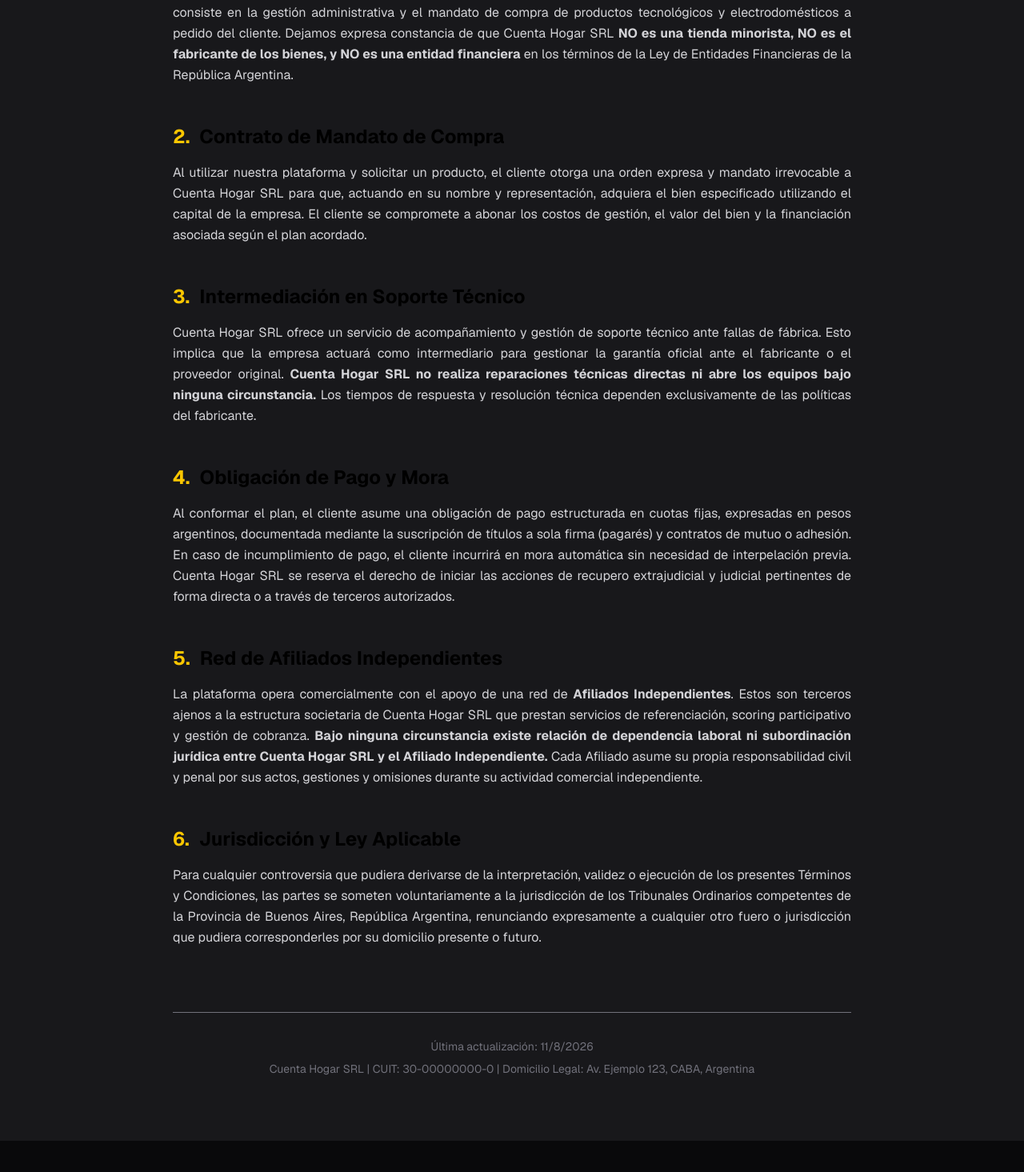
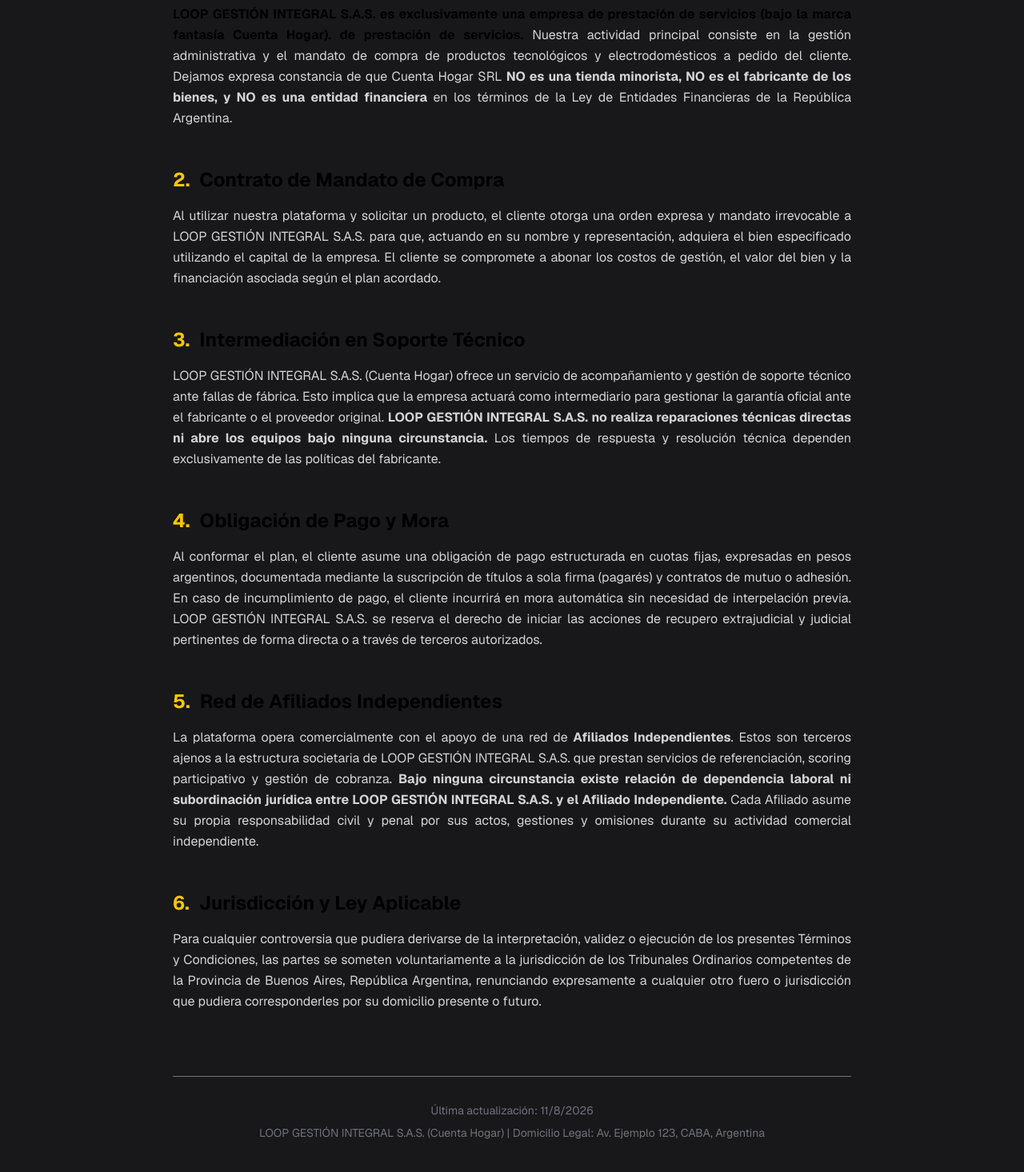
Before and after one commit to jpmosqueiramo-create/electro-en-cuotas-app, a Next.js app: page /terms in a window 1280 px wide. Shown: the part 469-1934 px from the top of the page at 80% size. Before the commit the page ends 1895 px from the top, so only its background shows below. Built offline with nearby package versions, Linux system fonts and the light colour scheme; no server answers.

Commit message:
feat: replace legal entity name with LOOP GESTIÓN INTEGRAL S.A.S. and remove placeholder CUIT

```diff
--- a/src/app/layout.tsx
+++ b/src/app/layout.tsx
@@ -14,7 +14,7 @@
 });
 
 export const metadata: Metadata = {
-  title: "Cuenta Hogar SRL | Servicios de Gestión y Financiación",
+  title: "Cuenta Hogar | LOOP GESTIÓN INTEGRAL S.A.S.",
   description: "Lo que te haga falta, te lo llevamos y financiamos.",
 };
 
--- a/src/app/privacy/page.tsx
+++ b/src/app/privacy/page.tsx
@@ -36,7 +36,7 @@
               <span className="text-yellow-400">1.</span> Marco Legal
             </h2>
             <p className="leading-relaxed">
-              Cuenta Hogar SRL respeta tu derecho a la privacidad. La presente política se encuentra regulada por la legislación vigente de la República Argentina, en especial la Ley de Protección de Datos Personales N° 25.326 y sus disposiciones complementarias.
+              LOOP GESTIÓN INTEGRAL S.A.S. (comercialmente Cuenta Hogar) respeta tu derecho a la privacidad. La presente política se encuentra regulada por la legislación vigente de la República Argentina, en especial la Ley de Protección de Datos Personales N° 25.326 y sus disposiciones complementarias.
             </p>
           </section>
 
@@ -83,7 +83,7 @@
               <span className="text-yellow-400">5.</span> Seguridad
             </h2>
             <p className="leading-relaxed">
-              Tus archivos digitales (fotos de DNI, comprobantes) y datos personales se encuentran protegidos mediante protocolos de encriptación y son almacenados en servidores seguros con acceso restringido únicamente al personal autorizado y evaluador de Cuenta Hogar SRL.
+              Tus archivos digitales (fotos de DNI, comprobantes) y datos personales se encuentran protegidos mediante protocolos de encriptación y son almacenados en servidores seguros con acceso restringido únicamente al personal autorizado y evaluador de LOOP GESTIÓN INTEGRAL S.A.S. (Cuenta Hogar).
             </p>
           </section>
 
@@ -100,7 +100,7 @@
 
         <div className="mt-20 pt-8 border-t border-zinc-850 text-center text-sm text-zinc-500">
           <p>Última actualización: {new Date().toLocaleDateString('es-AR')}</p>
-          <p className="mt-2">Cuenta Hogar SRL | CUIT: 30-00000000-0 | Domicilio Legal: Av. Ejemplo 123, CABA, Argentina</p>
+          <p className="mt-2">LOOP GESTIÓN INTEGRAL S.A.S. (Cuenta Hogar) | Domicilio Legal: Av. Ejemplo 123, CABA, Argentina</p>
         </div>
       </main>
     </div>
--- a/src/app/red-afiliados/page.tsx
+++ b/src/app/red-afiliados/page.tsx
@@ -181,15 +181,15 @@
             <div className="space-y-4 text-[11px] text-zinc-500 text-justify leading-relaxed column-count-1 md:columns-2 gap-8">
 
               <p>
-                <strong className="text-zinc-300">Naturaleza del Vínculo:</strong> La relación es estrictamente comercial y civil. Bajo ninguna circunstancia existirá relación de dependencia, subordinación jurídica, técnica ni económica entre el Afiliado y Cuenta Hogar SRL.
+                <strong className="text-zinc-300">Naturaleza del Vínculo:</strong> La relación es estrictamente comercial y civil. Bajo ninguna circunstancia existirá relación de dependencia, subordinación jurídica, técnica ni económica entre el Afiliado y LOOP GESTIÓN INTEGRAL S.A.S. (Cuenta Hogar).
               </p>
 
               <p>
-                <strong className="text-zinc-300">Derecho de Admisión y Baja:</strong> Cuenta Hogar SRL se reserva el derecho de admisión y el derecho de suspender o dar de baja a cualquier Afiliado de forma unilateral, sin invocación de causa, sin previo aviso y sin derecho a reclamo o indemnización alguna.
+                <strong className="text-zinc-300">Derecho de Admisión y Baja:</strong> LOOP GESTIÓN INTEGRAL S.A.S. se reserva el derecho de admisión y el derecho de suspender o dar de baja a cualquier Afiliado de forma unilateral, sin invocación de causa, sin previo aviso y sin derecho a reclamo o indemnización alguna.
               </p>
 
               <p>
-                <strong className="text-zinc-300">Condiciones de Comisión:</strong> El cobro del 15% está sujeto a la gestión activa y acreditación de fondos. Si el cliente entra en mora y el Afiliado no regulariza el pago, obligando a Cuenta Hogar SRL a intervenir directamente, el Afiliado perderá automáticamente el derecho a percibir la comisión de esa cuota y de todas las futuras de dicho contrato.
+                <strong className="text-zinc-300">Condiciones de Comisión:</strong> El cobro del 15% está sujeto a la gestión activa y acreditación de fondos. Si el cliente entra en mora y el Afiliado no regulariza el pago, obligando a LOOP GESTIÓN INTEGRAL S.A.S. a intervenir directamente, el Afiliado perderá automáticamente el derecho a percibir la comisión de esa cuota y de todas las futuras de dicho contrato.
               </p>
 
               <p>
@@ -201,14 +201,14 @@
               </p>
 
               <p>
-                <strong className="text-zinc-300">Código de Conducta:</strong> Prohibido el uso de extorsiones o métodos abusivos para el cobro. El Afiliado asume total responsabilidad civil y penal por su accionar, manteniendo indemne a Cuenta Hogar SRL.
+                <strong className="text-zinc-300">Código de Conducta:</strong> Prohibido el uso de extorsiones o métodos abusivos para el cobro. El Afiliado asume total responsabilidad civil y penal por su accionar, manteniendo indemne a LOOP GESTIÓN INTEGRAL S.A.S.
               </p>
             </div>
           </div>
 
           <div className="pt-8 border-t border-zinc-850 text-center text-zinc-400 text-xs space-y-2">
-            <p className="font-bold text-zinc-400">Cuenta Hogar SRL | CUIT: 30-00000000-0 | Domicilio Legal: Av. Ejemplo 123, CABA, Argentina</p>
-            <p>Cuenta Hogar SRL presta servicios de gestión administrativa y financiación propia. No realizamos intermediación financiera en los términos de la Ley de Entidades Financieras.</p>
+            <p className="font-bold text-zinc-400">LOOP GESTIÓN INTEGRAL S.A.S. (Cuenta Hogar) | Domicilio Legal: Av. Ejemplo 123, CABA, Argentina</p>
+            <p>LOOP GESTIÓN INTEGRAL S.A.S. (Cuenta Hogar) presta servicios de gestión administrativa y financiación propia. No realizamos intermediación financiera en los términos de la Ley de Entidades Financieras.</p>
           </div>
 
         </div>
--- a/src/app/terms/page.tsx
+++ b/src/app/terms/page.tsx
@@ -25,7 +25,7 @@
             Términos y Condiciones Generales de Servicio
           </h1>
           <p className="text-lg text-zinc-400 font-light">
-            Por favor, leé detenidamente las condiciones que rigen los servicios de gestión de Cuenta Hogar SRL.
+            Por favor, leé detenidamente las condiciones que rigen los servicios de gestión de LOOP GESTIÓN INTEGRAL S.A.S. (Cuenta Hogar).
           </p>
         </header>
 
@@ -36,7 +36,7 @@
               <span className="text-yellow-400">1.</span> Naturaleza de la Empresa y Objeto de los Servicios
             </h2>
             <p className="leading-relaxed text-justify">
-              <strong className="text-black">Cuenta Hogar SRL es exclusivamente una empresa de prestación de servicios.</strong> Nuestra actividad principal consiste en la gestión administrativa y el mandato de compra de productos tecnológicos y electrodomésticos a pedido del cliente. Dejamos expresa constancia de que Cuenta Hogar SRL <strong>NO es una tienda minorista, NO es el fabricante de los bienes, y NO es una entidad financiera</strong> en los términos de la Ley de Entidades Financieras de la República Argentina.
+              <strong className="text-black">LOOP GESTIÓN INTEGRAL S.A.S. es exclusivamente una empresa de prestación de servicios (bajo la marca fantasía Cuenta Hogar). de prestación de servicios.</strong> Nuestra actividad principal consiste en la gestión administrativa y el mandato de compra de productos tecnológicos y electrodomésticos a pedido del cliente. Dejamos expresa constancia de que Cuenta Hogar SRL <strong>NO es una tienda minorista, NO es el fabricante de los bienes, y NO es una entidad financiera</strong> en los términos de la Ley de Entidades Financieras de la República Argentina.
             </p>
           </section>
 
@@ -45,7 +45,7 @@
               <span className="text-yellow-400">2.</span> Contrato de Mandato de Compra
             </h2>
             <p className="leading-relaxed text-justify">
-              Al utilizar nuestra plataforma y solicitar un producto, el cliente otorga una orden expresa y mandato irrevocable a Cuenta Hogar SRL para que, actuando en su nombre y representación, adquiera el bien especificado utilizando el capital de la empresa. El cliente se compromete a abonar los costos de gestión, el valor del bien y la financiación asociada según el plan acordado.
+              Al utilizar nuestra plataforma y solicitar un producto, el cliente otorga una orden expresa y mandato irrevocable a LOOP GESTIÓN INTEGRAL S.A.S. para que, actuando en su nombre y representación, adquiera el bien especificado utilizando el capital de la empresa. El cliente se compromete a abonar los costos de gestión, el valor del bien y la financiación asociada según el plan acordado.
             </p>
           </section>
 
@@ -54,7 +54,7 @@
               <span className="text-yellow-400">3.</span> Intermediación en Soporte Técnico
             </h2>
             <p className="leading-relaxed text-justify">
-              Cuenta Hogar SRL ofrece un servicio de acompañamiento y gestión de soporte técnico ante fallas de fábrica. Esto implica que la empresa actuará como intermediario para gestionar la garantía oficial ante el fabricante o el proveedor original. <strong>Cuenta Hogar SRL no realiza reparaciones técnicas directas ni abre los equipos bajo ninguna circunstancia.</strong> Los tiempos de respuesta y resolución técnica dependen exclusivamente de las políticas del fabricante.
+              LOOP GESTIÓN INTEGRAL S.A.S. (Cuenta Hogar) ofrece un servicio de acompañamiento y gestión de soporte técnico ante fallas de fábrica. Esto implica que la empresa actuará como intermediario para gestionar la garantía oficial ante el fabricante o el proveedor original. <strong>LOOP GESTIÓN INTEGRAL S.A.S. no realiza reparaciones técnicas directas ni abre los equipos bajo ninguna circunstancia.</strong> Los tiempos de respuesta y resolución técnica dependen exclusivamente de las políticas del fabricante.
             </p>
           </section>
 
@@ -63,7 +63,7 @@
               <span className="text-yellow-400">4.</span> Obligación de Pago y Mora
             </h2>
             <p className="leading-relaxed text-justify">
-              Al conformar el plan, el cliente asume una obligación de pago estructurada en cuotas fijas, expresadas en pesos argentinos, documentada mediante la suscripción de títulos a sola firma (pagarés) y contratos de mutuo o adhesión. En caso de incumplimiento de pago, el cliente incurrirá en mora automática sin necesidad de interpelación previa. Cuenta Hogar SRL se reserva el derecho de iniciar las acciones de recupero extrajudicial y judicial pertinentes de forma directa o a través de terceros autorizados.
+              Al conformar el plan, el cliente asume una obligación de pago estructurada en cuotas fijas, expresadas en pesos argentinos, documentada mediante la suscripción de títulos a sola firma (pagarés) y contratos de mutuo o adhesión. En caso de incumplimiento de pago, el cliente incurrirá en mora automática sin necesidad de interpelación previa. LOOP GESTIÓN INTEGRAL S.A.S. se reserva el derecho de iniciar las acciones de recupero extrajudicial y judicial pertinentes de forma directa o a través de terceros autorizados.
             </p>
           </section>
 
@@ -72,7 +72,7 @@
               <span className="text-yellow-400">5.</span> Red de Afiliados Independientes
             </h2>
             <p className="leading-relaxed text-justify">
-              La plataforma opera comercialmente con el apoyo de una red de <strong>Afiliados Independientes</strong>. Estos son terceros ajenos a la estructura societaria de Cuenta Hogar SRL que prestan servicios de referenciación, scoring participativo y gestión de cobranza. <strong>Bajo ninguna circunstancia existe relación de dependencia laboral ni subordinación jurídica entre Cuenta Hogar SRL y el Afiliado Independiente.</strong> Cada Afiliado asume su propia responsabilidad civil y penal por sus actos, gestiones y omisiones durante su actividad comercial independiente.
+              La plataforma opera comercialmente con el apoyo de una red de <strong>Afiliados Independientes</strong>. Estos son terceros ajenos a la estructura societaria de LOOP GESTIÓN INTEGRAL S.A.S. que prestan servicios de referenciación, scoring participativo y gestión de cobranza. <strong>Bajo ninguna circunstancia existe relación de dependencia laboral ni subordinación jurídica entre LOOP GESTIÓN INTEGRAL S.A.S. y el Afiliado Independiente.</strong> Cada Afiliado asume su propia responsabilidad civil y penal por sus actos, gestiones y omisiones durante su actividad comercial independiente.
             </p>
           </section>
 
@@ -89,7 +89,7 @@
 
         <div className="mt-20 pt-8 border-t border-zinc-850 text-center text-sm text-zinc-500">
           <p>Última actualización: {new Date().toLocaleDateString('es-AR')}</p>
-          <p className="mt-2">Cuenta Hogar SRL | CUIT: 30-00000000-0 | Domicilio Legal: Av. Ejemplo 123, CABA, Argentina</p>
+          <p className="mt-2">LOOP GESTIÓN INTEGRAL S.A.S. (Cuenta Hogar) | Domicilio Legal: Av. Ejemplo 123, CABA, Argentina</p>
         </div>
       </main>
     </div>
--- a/src/components/PublicCatalog.tsx
+++ b/src/components/PublicCatalog.tsx
@@ -456,7 +456,7 @@
           </p>
 
           <div className="pt-6 border-t border-zinc-850 max-w-3xl mx-auto text-xs text-zinc-400">
-            <p>Cuenta Hogar SRL presta servicios de gestión administrativa y financiación propia. No realizamos intermediación financiera en los términos de la Ley de Entidades Financieras.</p>
+            <p>LOOP GESTIÓN INTEGRAL S.A.S. (Cuenta Hogar) presta servicios de gestión administrativa y financiación propia. No realizamos intermediación financiera en los términos de la Ley de Entidades Financieras.</p>
           </div>
         </div>
       </footer>
--- a/src/components/landing/Footer.tsx
+++ b/src/components/landing/Footer.tsx
@@ -10,7 +10,7 @@
               CUENTA <span className="text-accent-gold">HOGAR</span>
             </span>
           </div>
-          <p className="text-sm">© {new Date().getFullYear()} Cuenta Hogar SRL. Todos los derechos reservados.</p>
+          <p className="text-sm">© {new Date().getFullYear()} LOOP GESTIÓN INTEGRAL S.A.S. (Cuenta Hogar). Todos los derechos reservados.</p>
         </div>
 
         <div className="flex gap-8 text-sm">
```
